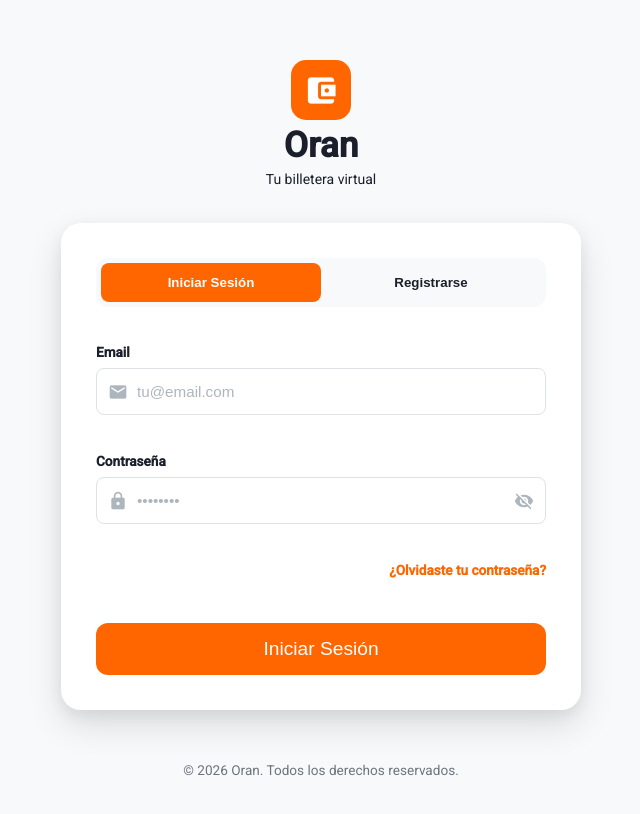
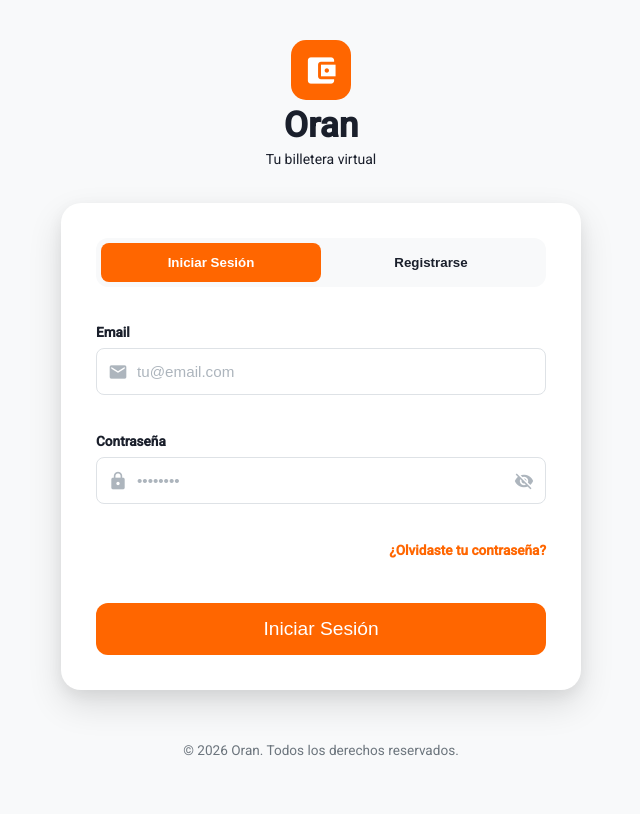
Before and after one commit to CastroLautaro1/Billetera-Front, an Angular app: page /auth in a window 1280 px wide. Shown: the top 814 px of the page, without its empty margins (319-959 px from the left). Built offline with nearby package versions, Linux system fonts and the light colour scheme.

Commit message:
refactor: modify the styles to delete the scroll on the components.

```diff
--- a/src/app/app.css
+++ b/src/app/app.css
@@ -1,16 +1,24 @@
-/* app.component.css */
+:host {
+  display: flex;
+  flex-direction: column;
+  min-height: 100vh;
+}
+
+header {
+  flex-shrink: 0;
+}
+
 main {
   display: flex;
-  justify-content: center; /* Centra el contenido horizontalmente */
+  justify-content: center;
+  flex-grow: 1;
   width: 100%;
-  min-height: calc(100vh - 64px); /* Resta la altura del navbar */
   padding: 20px;
   box-sizing: border-box;
 }
 
-/* Esta es la clave: el contenedor de la ruta actual */
 .router-container {
   width: 100%;
-  max-width: 1100px; /* Ancho estandar para toda la app */
+  max-width: 1100px;
   margin: 0 auto;
 }
--- a/src/app/app.html
+++ b/src/app/app.html
@@ -11,5 +11,4 @@
 </main>
 
 <footer>
-
 </footer>
--- a/src/app/features/auth-component/auth-component.css
+++ b/src/app/features/auth-component/auth-component.css
@@ -1,6 +1,5 @@
 .auth-container {
-  /* 1. Eliminar el scroll */
-  height: 100vh;
+  min-height: calc(100vh - 40px); /* El 100% de la pantalla menos el padding del main */
   overflow: hidden;
   display: flex;
   flex-direction: column;
--- a/src/app/features/home-component/home-component.css
+++ b/src/app/features/home-component/home-component.css
@@ -3,7 +3,6 @@
   max-width: 100%;
   margin: 0 auto;
   background-color: var(--bg-main);
-  min-height: 100vh;
 }
 
 /* Tarjeta Naranja de Saldo */
--- a/src/app/features/transfer-amount-component/transfer-amount-component.css
+++ b/src/app/features/transfer-amount-component/transfer-amount-component.css
@@ -5,7 +5,6 @@
   margin: 0 auto;
   padding: 30px 20px;
   background-color: var(--bg-main);
-  min-height: calc(100vh - 60px); /* Restamos el navbar */
   display: flex;
   flex-direction: column;
 }
@@ -29,7 +28,7 @@
   display: flex;
   flex-direction: column;
   justify-content: space-between;
-  /*min-height: 80px;*/
+  gap: 20px;
 }
 
 .balance-label {
--- a/src/styles.css
+++ b/src/styles.css
@@ -3,7 +3,7 @@
   /* =========================================
      1. COLORES DE MARCA (Naranjas)
      ========================================= */
-  --accent-primary: #ff6600;     /* Tu color principal */
+  --accent-primary: #ff6600;     /* Color principal */
   --accent-hover: #e65c00;       /* Naranja un poco más oscuro para botones en hover */
   --accent-light: #fff0e6;       /* Naranja muy pastel (ideal para el fondo de los iconos de depósito) */
 
@@ -17,8 +17,8 @@
   /* =========================================
      3. TEXTOS Y TIPOGRAFÍA
      ========================================= */
-  --text-main: #1a1f2b;          /* Azul/Gris muy oscuro (más elegante que el negro puro) */
-  --text-muted: #6c757d;         /* Gris medio para subtítulos (como "transferencia enviada") */
+  --text-main: #1a1f2b;          /* Azul/Gris muy oscuro para el texto principal */
+  --text-muted: #6c757d;         /* Gris medio para subtítulos */
   --text-placeholder: #adb5bd;   /* Gris claro para el input de búsqueda o fechas */
 
   /* =========================================
@@ -32,7 +32,7 @@
      ========================================= */
   --success: #28a745;            /* Verde para ingresos de dinero y mensajes de éxito */
   --danger: #dc3545;             /* Rojo para errores o egresos fuertes */
-  --warning: #ffc107;            /* Amarillo para transacciones "pendientes" */
+  --warning: #ffc107;
 }
 
 /* Variables para el Modo Oscuro */
@@ -62,23 +62,23 @@
   --warning: #e3b341;
 }
 
-
 body {
   background-color: var(--bg-main);
   color: var(--text-main);
   transition: background-color 0.3s ease, color 0.3s ease;
+  overflow-x: hidden;
 }
 html, body { height: 100%; }
 body { margin: 0; font-family: Roboto, "Helvetica Neue", sans-serif; }
 
 
-/* --- Estilos del SnackBar --- */
+/* --- ESTILOS DEL SNACKBAR --- */
 .oran-snackbar .mdc-snackbar__surface {
   background-color: var(--bg-card) !important; /* Fondo oscuro */
   border-radius: 12px !important;
   box-shadow: 0 8px 20px rgba(0, 0, 0, 0.6) !important;
 }
-/* --- Colores del SnackBar --- */
+/* --- COLORES DEL SNACKBAR --- */
 
 /* Exito (Naranaja) */
 .snack-success .mdc-snackbar__surface { border: 1px solid var(--accent-primary) !important; }
@@ -91,6 +91,7 @@ body { margin: 0; font-family: Roboto, "Helvetica Neue", sans-serif; }
 /* Info (Naranja) */
 .snack-info .mdc-snackbar__surface { border: 1px solid var(--accent-primary) !important; }
 .snack-info mat-icon { color: var(--accent-primary) !important; }
+
 
 /* --- OVERRIDE PARA TABS DE MATERIAL --- */
 .oran-tabs .mdc-tab__text-label {
```
